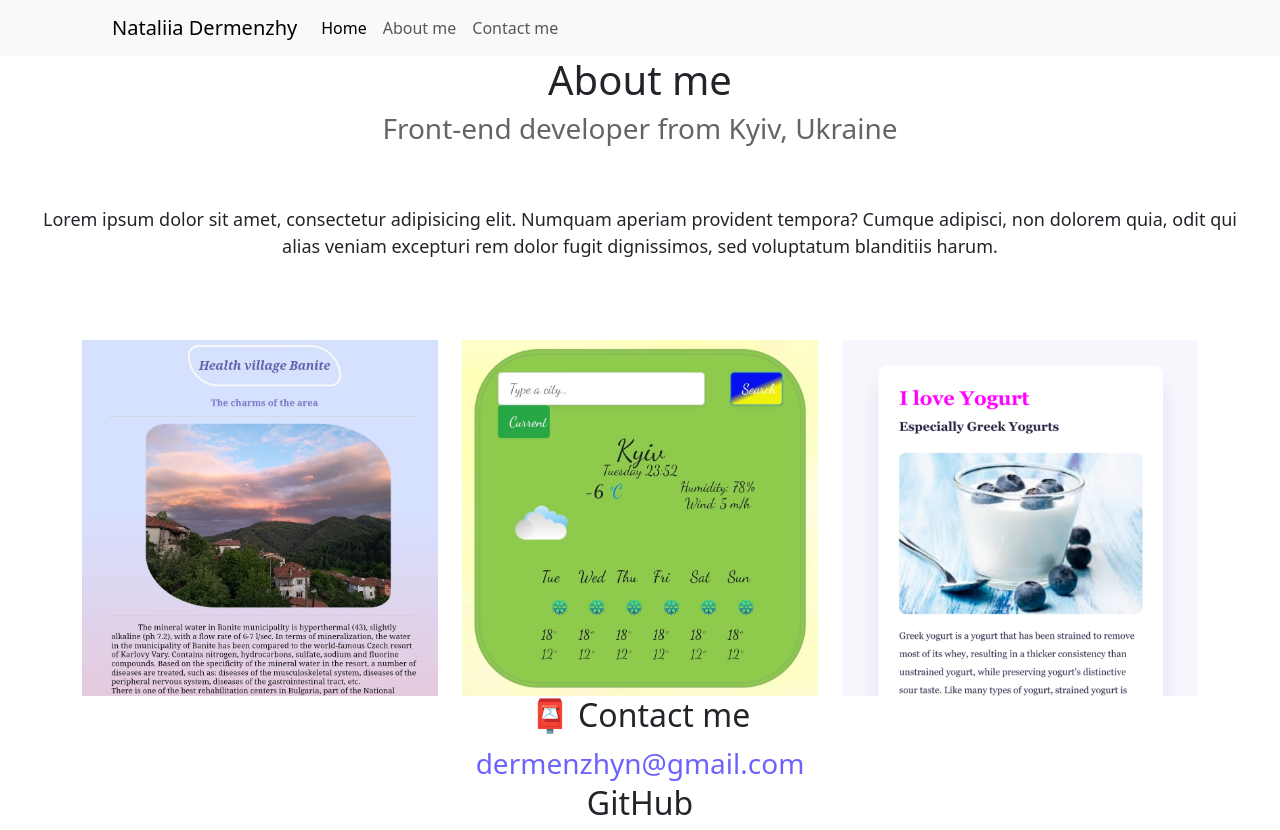
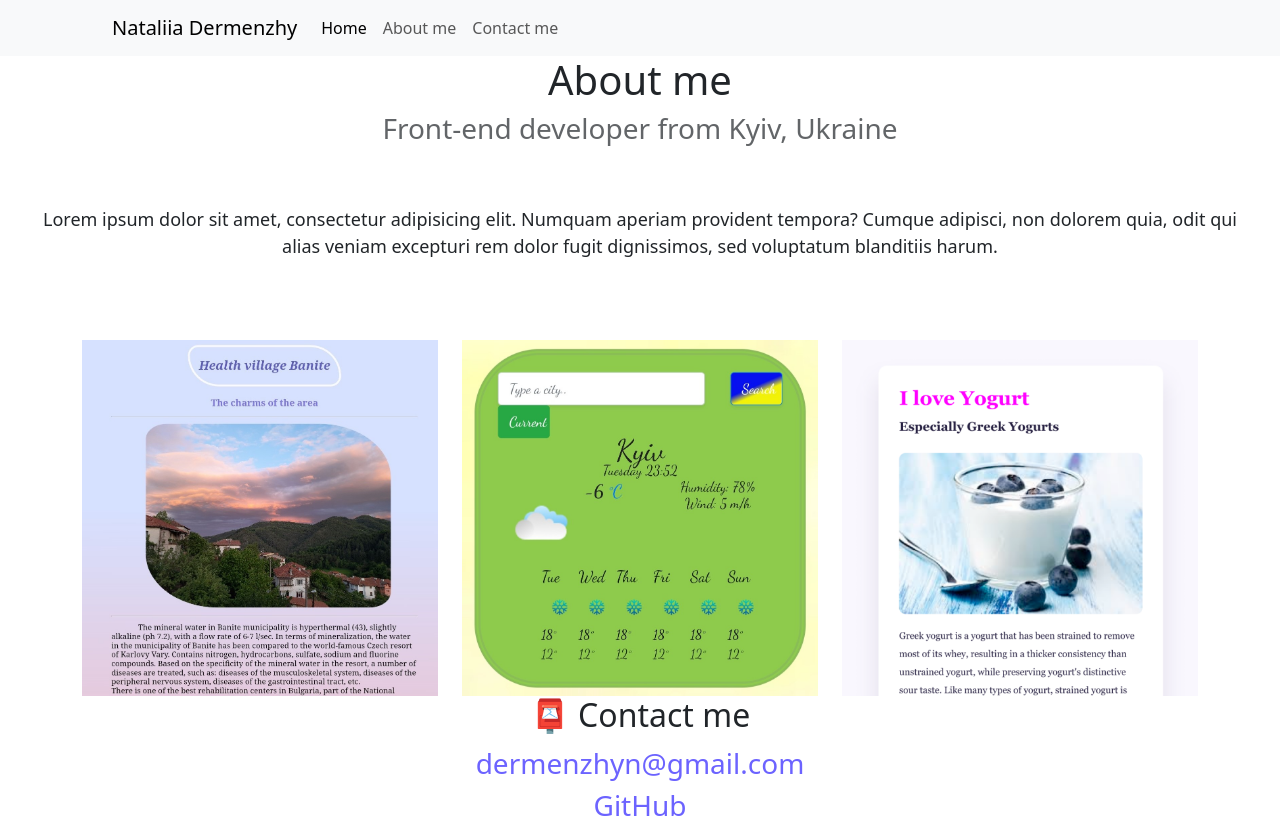
Before and after one commit to NataliiaDe/Advanced-Tools-HW-W3, a website: page about.html in a window 1280 px wide. Drawn offline with nearby package versions, Linux system fonts and the light colour scheme.

Commit message:
Update about.html

```diff
--- a/about.html
+++ b/about.html
@@ -76,7 +76,7 @@
         dermenzhyn@gmail.com
       </a>
       <div class="git">
-      <h2>GitHub <a href="https://github.com/NataliiaDe/Advanced-Tools-HW-W3" class="email-link"></a></h2>
+       <a href="https://github.com/NataliiaDe/Advanced-Tools-HW-W3" class="email-link">GitHub</a>
 
     </div>
     </div>
```
